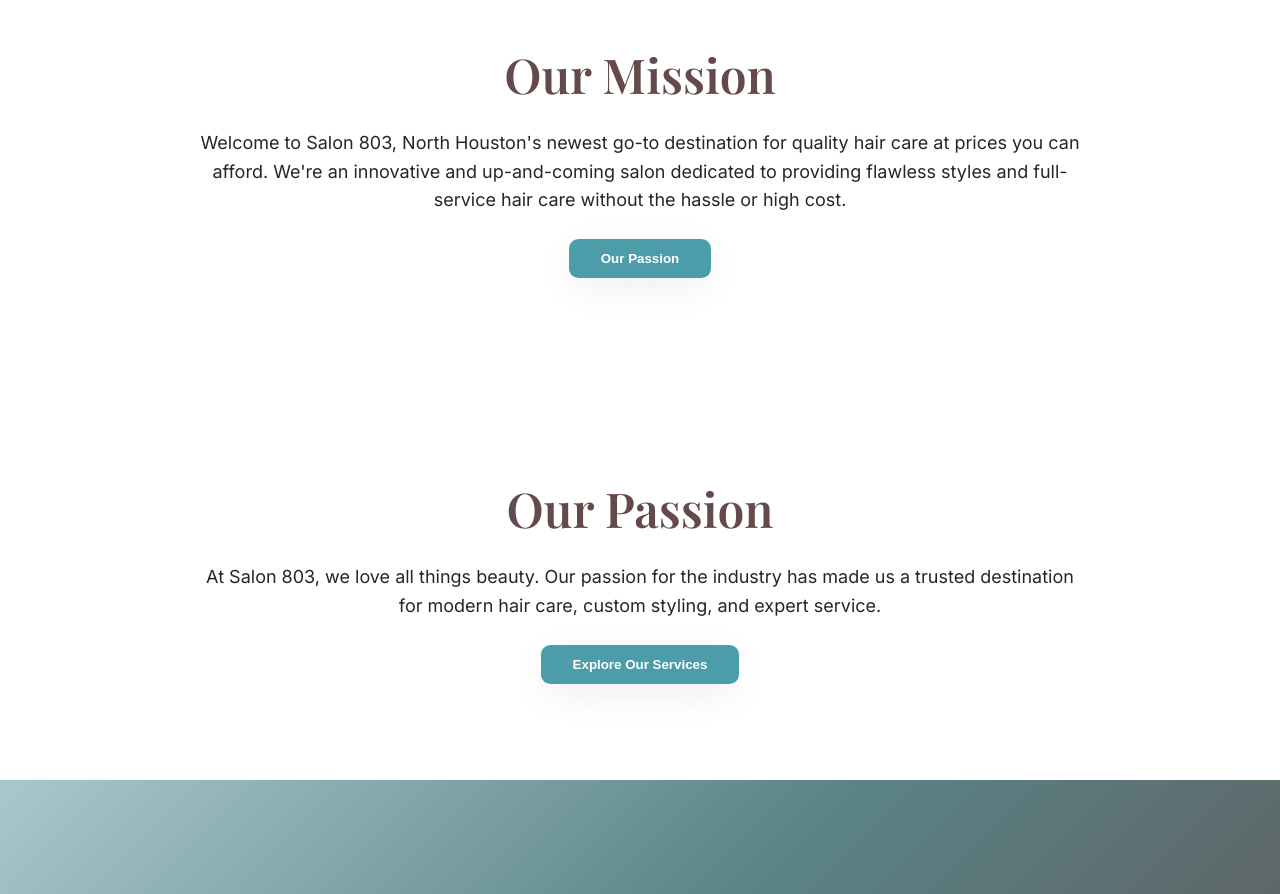
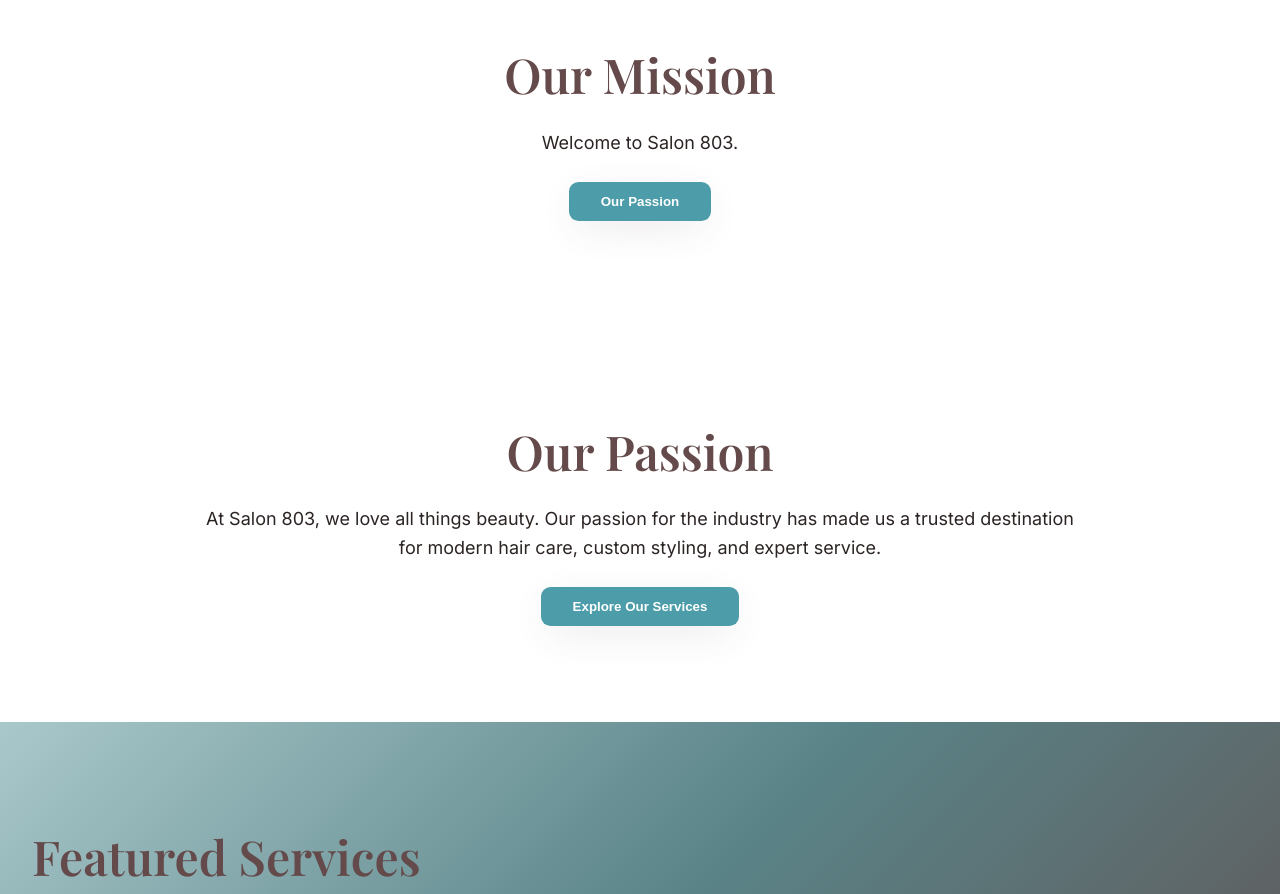
Before and after one commit to Mbuckely/salon803, a React (Vite) app: page / in a window 1280 px wide. Shown: the part 860-1754 px from the top of the page. Built offline with nearby package versions, Linux system fonts and the light colour scheme.

Commit message:
Code edited in Lovable Code Editor

```diff
--- a/src/pages/Index.tsx
+++ b/src/pages/Index.tsx
@@ -160,11 +160,7 @@ const Index = () => {
             <h2 id="mission-title" className="section-title">
               Our Mission
             </h2>
-            <p className="section-text">
-              Welcome to Salon 803, North Houston's newest go-to destination for quality hair care at prices you can
-              afford. We're an innovative and up-and-coming salon dedicated to providing flawless styles and
-              full-service hair care without the hassle or high cost.
-            </p>
+            <p className="section-text">Welcome to Salon 803.</p>
             <div className="section-cta">
               <button className="btn btn-cta" onClick={() => scrollToSection("passion")}>
                 Our Passion
```
